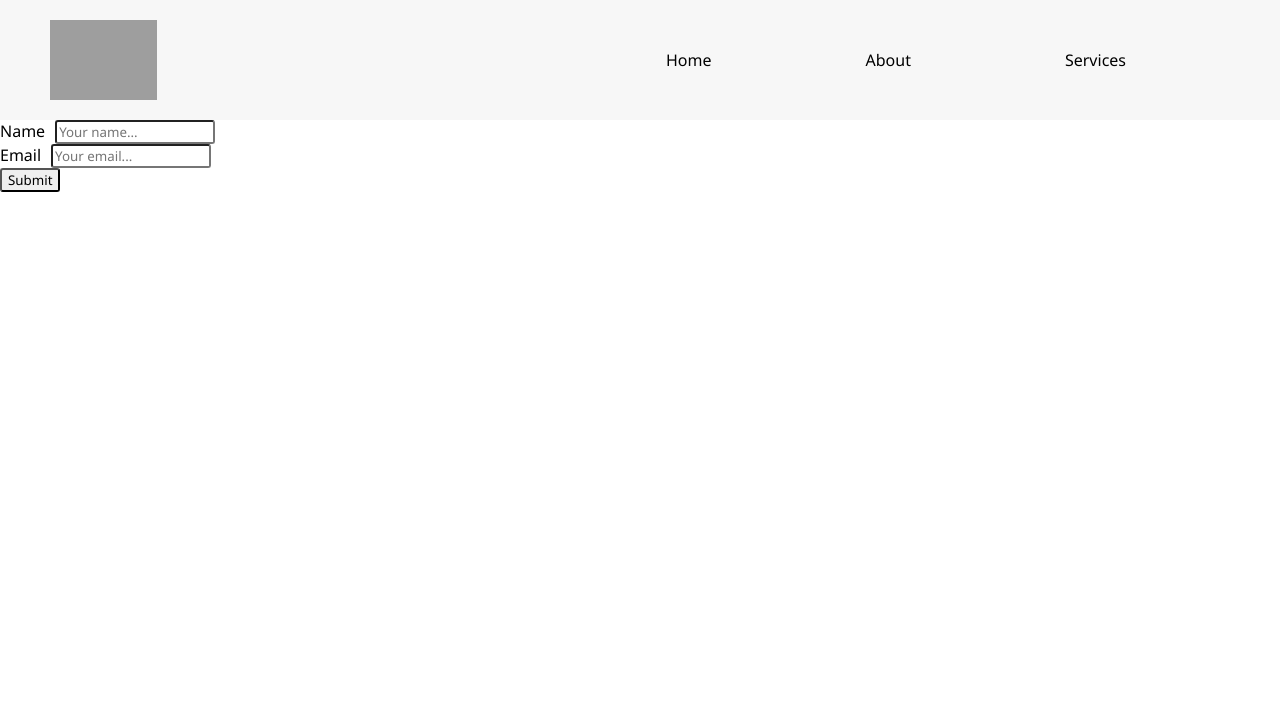
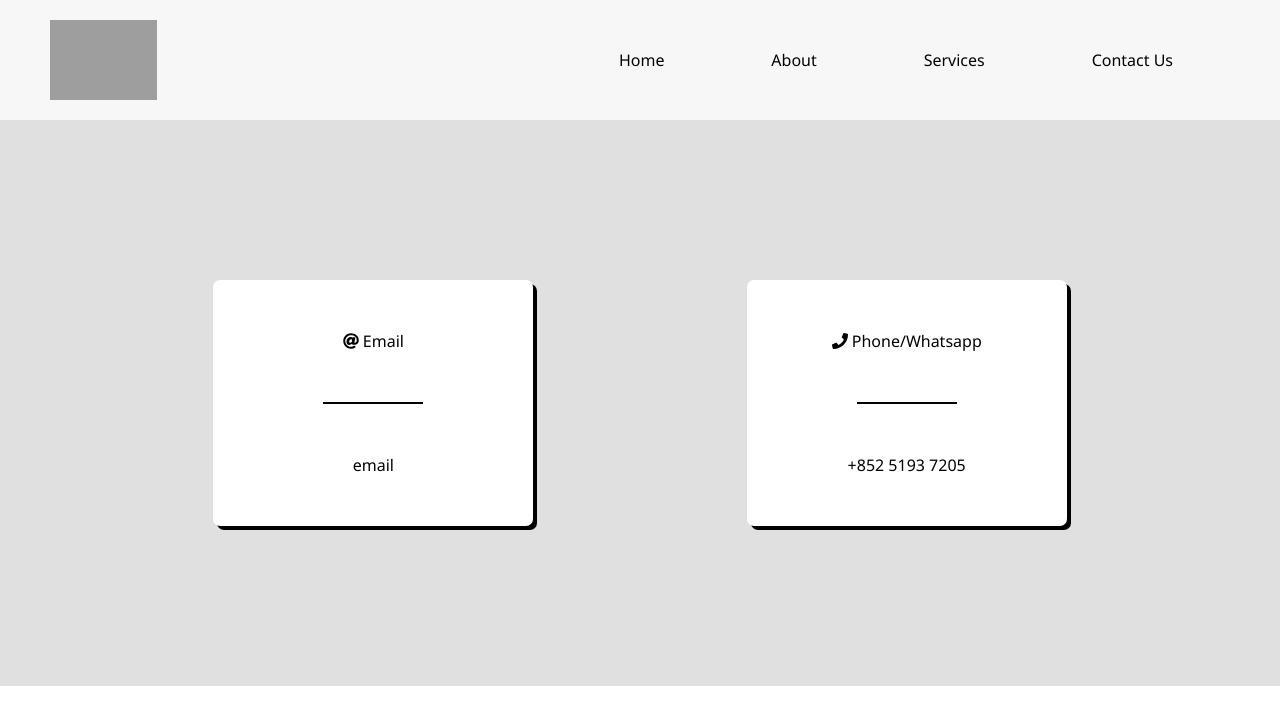
Before and after one commit to Ameria-admin/ameria-website, a React app: page /ameria-website/contact-us in a window 1280 px wide. Shown: the top 724 px of the page. Built offline with nearby package versions, Linux system fonts and the light colour scheme; grey boxes are pictures that could not be loaded.

Commit message:
Add contact page

```diff
--- a/package.json
+++ b/package.json
@@ -26,6 +26,9 @@
     "webpack-dev-server": "^3.8.2"
   },
   "dependencies": {
+    "@fortawesome/fontawesome-svg-core": "^1.2.25",
+    "@fortawesome/free-solid-svg-icons": "^5.11.2",
+    "@fortawesome/react-fontawesome": "^0.1.7",
     "react": "^16.10.2",
     "react-dom": "^16.11.0",
     "react-router-dom": "^5.1.2",
--- /dev/null
+++ b/src/components/Contact/InfoBlock/index.js
@@ -0,0 +1,36 @@
+import React from "react";
+import PropTypes from "prop-types";
+import styled from "styled-components";
+import { FontAwesomeIcon } from "@fortawesome/react-fontawesome";
+
+const Wrapper = styled.div`
+  padding: 50px 70px;
+  background: white;
+  border-radius: 7px;
+  box-shadow: 4px 4px;
+  flex: 0 0 25%;
+  display: inherit;
+  flex-flow: column;
+  align-items: center;
+`;
+
+const InfoBlock = ({ title, content, icon }) => (
+  <Wrapper>
+    <div>
+      <FontAwesomeIcon icon={icon} />
+      {"  "} {title}
+    </div>
+    <hr
+      style={{ border: "1px solid black", width: "100px", margin: "50px 0" }}
+    />
+
+    <div>{content}</div>
+  </Wrapper>
+);
+
+InfoBlock.PropTypes = {
+  title: PropTypes.string,
+  content: PropTypes.string
+};
+
+export default InfoBlock;
--- a/src/components/Contact/index.js
+++ b/src/components/Contact/index.js
@@ -1,28 +1,54 @@
 import React from "react";
-import styles from "./styles.css";
+import styled from "styled-components";
+import InfoBlock from "./InfoBlock";
+import { faPhone, faAt } from "@fortawesome/free-solid-svg-icons";
 
-const Contact = () => {
-  const handleSubmit = e => {
-    e.preventDefault();
+const Wrapper = styled.div`
+  width: 100%;
+  height: 100%;
+  padding: 20vh 0;
+  background: #e0e0e0;
+  display: flex;
+  flex-flow: column nowrap;
+  justify-content: center;
+  align-items: center;
+`;
 
-    window.location.replace("https://www.youtube.com/watch?v=dQw4w9WgXcQ");
-  };
+const Input = styled.input`
+  height: 4rem;
+  width: 50vw;
+  border-radius: 5px;
+`;
 
-  return (
-    <div className="form-wrapper">
-      <form className="form" onSubmit={handleSubmit}>
-        <div>
-          <label>Name</label>
-          <input type="text" placeholder="Your name..." required />
-        </div>
-        <div>
-          <label>Email</label>
-          <input type="text" placeholder="Your email..." required />
-        </div>
-        <input className="submit-btn" type="submit" />
-      </form>
+const BlockWrapper = styled.div`
+  display: flex;
+  width: 100%;
+  justify-content: space-evenly;
+  align-items: center;
+`;
+
+const Third = () => (
+  <Wrapper>
+    {/* <div style={{ fontSize: "2rem", padding: "50px 0" }}>
+      Subscribe to receive updates!
     </div>
-  );
-};
+    <div style={{ marginBottom: "100px" }}>
+      <Input type="text" placeholder="Enter email address..." />
+      <button style={{ height: "4rem", width: "10vw", borderRadius: "5px" }}>
+        Subscribe
+      </button>
+    </div> */}
 
-export default Contact;
+    <BlockWrapper>
+      {/* <InfoBlock title="Address" content="address" /> */}
+      <InfoBlock title="Email" content="email" icon={faAt} />
+      <InfoBlock
+        title="Phone/Whatsapp"
+        content="+852 5193 7205"
+        icon={faPhone}
+      />
+    </BlockWrapper>
+  </Wrapper>
+);
+
+export default Third;
--- a/src/components/Contact/styles.css
+++ /dev/null
@@ -1,37 +0,0 @@
-.form-wrapper {
-  display: flex;
-  justify-content: center;
-  align-items: center;
-  padding: 50px;
-  width: 500px;
-  background: white;
-  border-radius: 5px;
-  box-shadow: 1px 1px 2px 2px grey;
-}
-
-.form {
-  display: inherit;
-}
-
-.submit-btn {
-  cursor: pointer;
-  animation: submit 3s linear infinite alternate;
-  width: 100px;
-  height: 40px;
-  box-shadow: 2px 2px grey;
-}
-
-@keyframes submit {
-  0% {
-    background: coral;
-  }
-  25% {
-    background: lightskyblue;
-  }
-  50% {
-    background: greenyellow;
-  }
-  75% {
-    background: grey;
-  }
-}
--- a/src/components/Header/index.js
+++ b/src/components/Header/index.js
@@ -29,8 +29,10 @@ const Header = () => (
       <Link to="/services">
         <Nav>Services</Nav>
       </Link>
+      <Link to="contact-us">
+        <Nav>Contact Us</Nav>
+      </Link>
     </div>
-    {/* <Link to="contact-us">Contact Us</Link> */}
   </div>
 );
 
```
Also changed, not shown: 1 other file (tests, documents, lock files or other folders).
